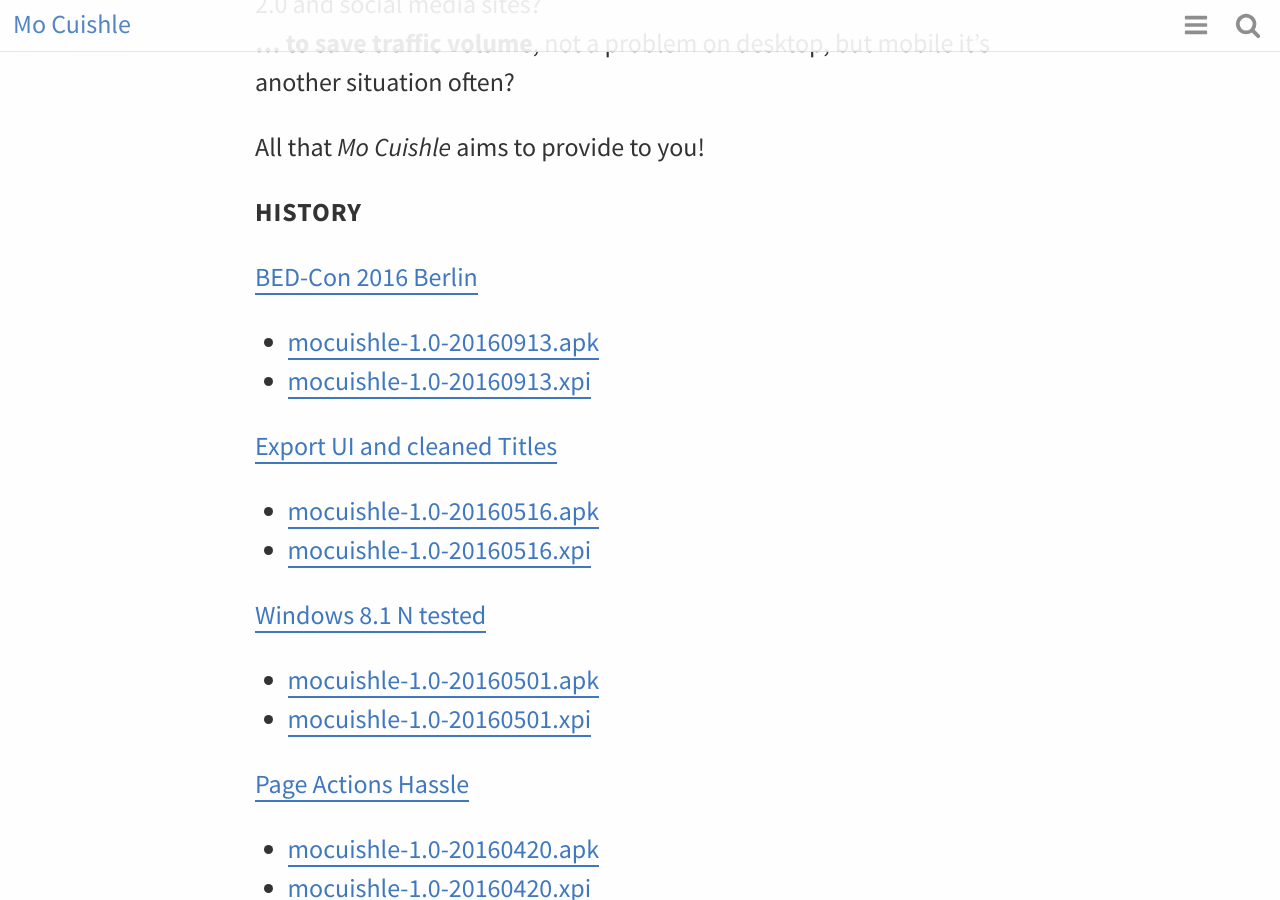
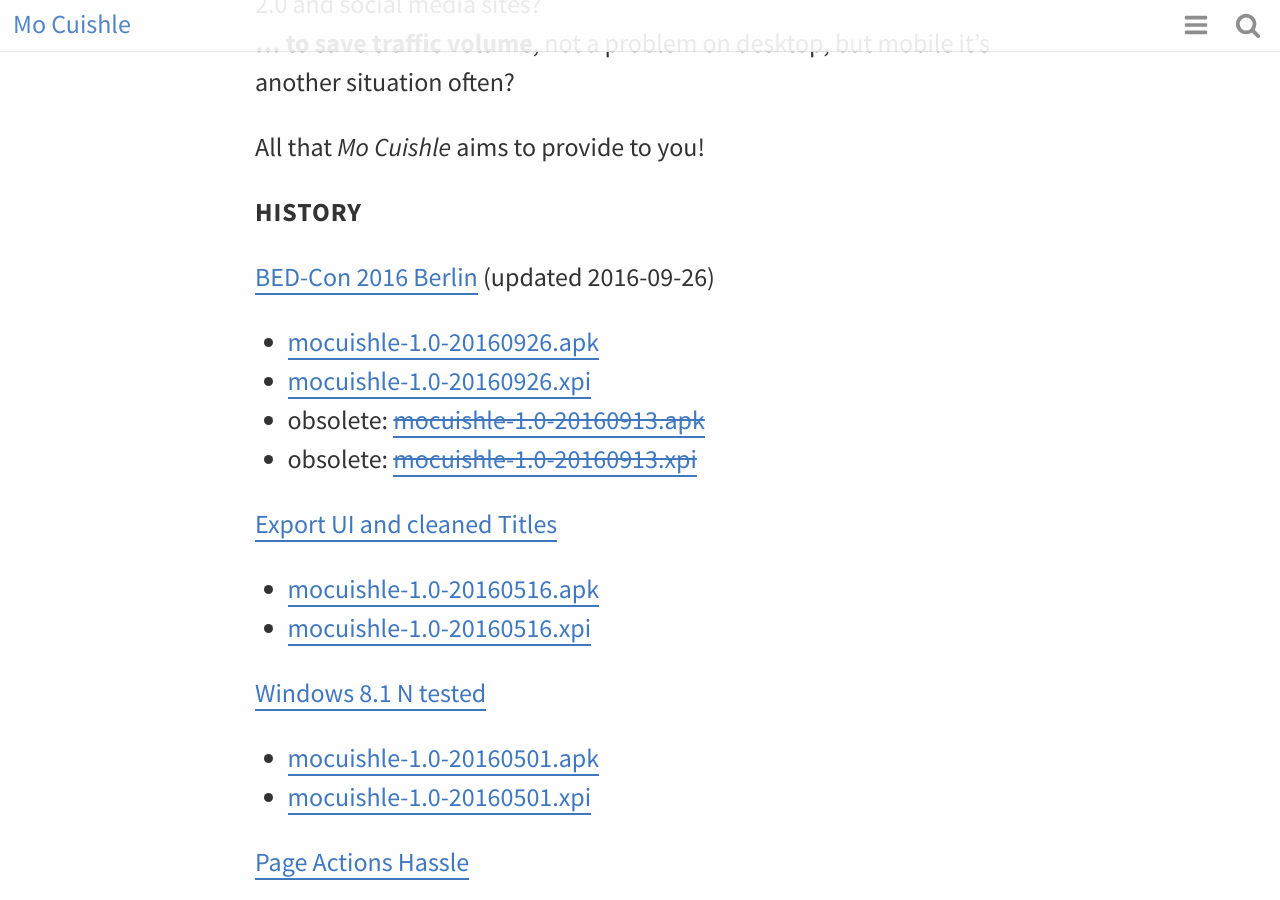
Before and after one commit to ganskef/MoCuishle, a Jekyll site: the page built from _posts/9999-12-31-mocuishle.md, in a window 1280 px wide and 900 px high, scrolled down 2453 px. Built offline with Jekyll 4.4.1, drawn with Linux system fonts in a browser that asks for light colours.

Commit message:
BED-Con 2016 Berlin release updated
The new pass feature always uses a hard coded fallback and passing HTTPS
fails with downloads greater than some MB. This is fixed now. The
versions from 2016-09-13 are obsolete.

```diff
--- a/_posts/9999-12-31-mocuishle.md
+++ b/_posts/9999-12-31-mocuishle.md
@@ -61,10 +61,12 @@ All that *Mo Cuishle* aims to provide to you!
 
 # History
 
-[BED-Con 2016 Berlin]({{ site.url }}/bed-con-2016-berlin/)
+[BED-Con 2016 Berlin]({{ site.url }}/bed-con-2016-berlin/) (updated 2016-09-26)
 
- * [mocuishle-1.0-20160913.apk]({{ site.url }}/mocuishle-binary-preview/mocuishle-1.0-20160913.apk)
- * [mocuishle-1.0-20160913.xpi]({{ site.url }}/mocuishle-binary-preview/mocuishle-1.0-20160913.xpi)
+ * [mocuishle-1.0-20160926.apk]({{ site.url }}/mocuishle-binary-preview/mocuishle-1.0-20160926.apk)
+ * [mocuishle-1.0-20160926.xpi]({{ site.url }}/mocuishle-binary-preview/mocuishle-1.0-20160926.xpi)
+ * obsolete: [<strike>mocuishle-1.0-20160913.apk</strike>]({{ site.url }}/mocuishle-binary-preview/mocuishle-1.0-20160913.apk)
+ * obsolete: [<strike>mocuishle-1.0-20160913.xpi</strike>]({{ site.url }}/mocuishle-binary-preview/mocuishle-1.0-20160913.xpi)
 
 [Export UI and cleaned Titles]({{ site.url }}/export-ui-and-cleaned-titles/)
 
```
Also changed, not shown: _posts/2016-01-17-mozilla-install.md (+1 -1 lines), _posts/2016-01-18-android-install.md (+1 -1 lines), _posts/2016-09-13-bed-con-2016-berlin.md (+4 -0 lines), 2 other files.
